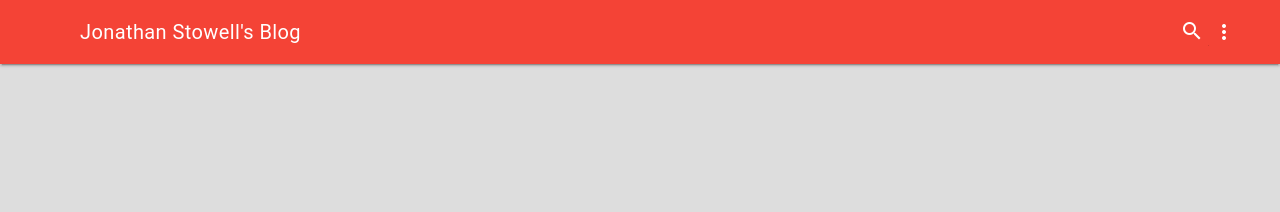
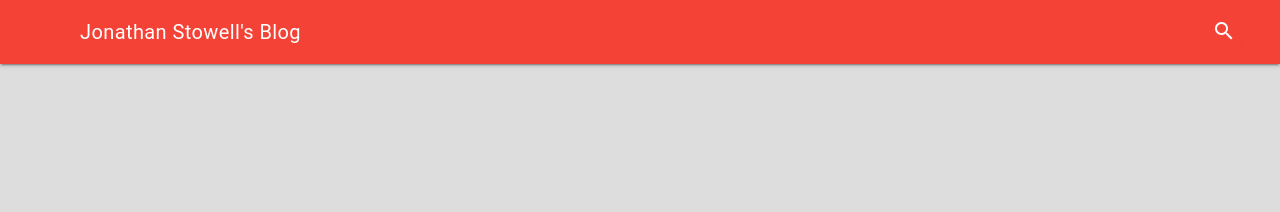
Before and after one commit to jonathanstowell/jonathanstowell.github.io, a Jekyll site: the page built from CHANGELOG.md, in a window 1280 px wide. Shown: the top 212 px of the page. Built offline with Jekyll 4.4.1, drawn with Linux system fonts in a browser that asks for light colours; our own code applies the rules of GitHub Pages for plain Markdown files.

Commit message:
Remove more vertical links when collection is empty

```diff
--- a/_includes/header.html
+++ b/_includes/header.html
@@ -17,6 +17,7 @@
         </div>
       </div>
 
+      {% if site.more_vert %}
       <button class="mdl-button mdl-js-button mdl-button--icon" id="menu-lower-left">
         <i class="material-icons">more_vert</i>
       </button>
@@ -26,6 +27,7 @@
         <li><a href="{{ option[1].link }}" class="mdl-menu__item">{{ option[1].name }}</a></li>
         {% endfor %}
       </ul>
+      {% endif %}
     </div>
   </header>
 
--- a/_includes/header_fixed.html
+++ b/_includes/header_fixed.html
@@ -15,6 +15,7 @@
                id="js-search__input" />
       </div>
 
+      {% if site.more_vert %}
       <button class="mdl-button mdl-js-button mdl-button--icon" id="fixed-menu-lower-left">
         <i class="material-icons">more_vert</i>
       </button>
@@ -24,7 +25,7 @@
         <li><a href="{{ option[1].link }}" class="mdl-menu__item">{{ option[1].name }}</a></li>
         {% endfor %}
       </ul>
-
+      {% endif %}
     </div>
   </div>
 </header>
```
